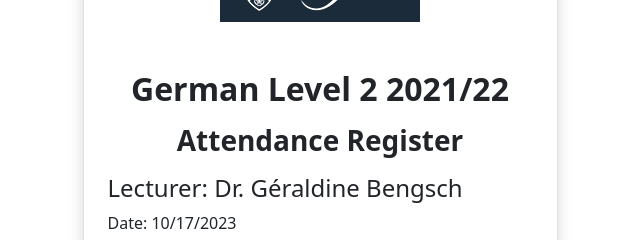
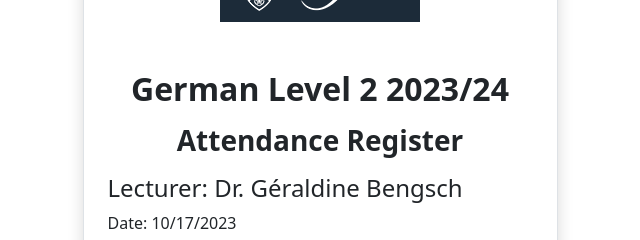
Before and after one commit to GeriNZ/register, a plain HTML site: page Level2/index.html in a window 1280 px wide. Shown: the part 191-431 px from the top of the page, 320-960 px from the left. Drawn offline with nearby package versions, Linux system fonts and the light colour scheme; some packages are replaced by stand-ins of ours; a script that the page names is missing.

Commit message:
Update index.html for 2023 24

```diff
--- a/Level2/index.html
+++ b/Level2/index.html
@@ -39,7 +39,7 @@
             class="rounded mx-auto d-block p-5"
           />
           <h2 class="text-center fw-bold mb-3">
-            German Level 2 2021/22
+            German Level 2 2023/24
           </h2>
           <h3 class="text-center fw-bold mb-3">Attendance Register</h3>
           <h4>Lecturer: Dr. Géraldine Bengsch</h4>
```
